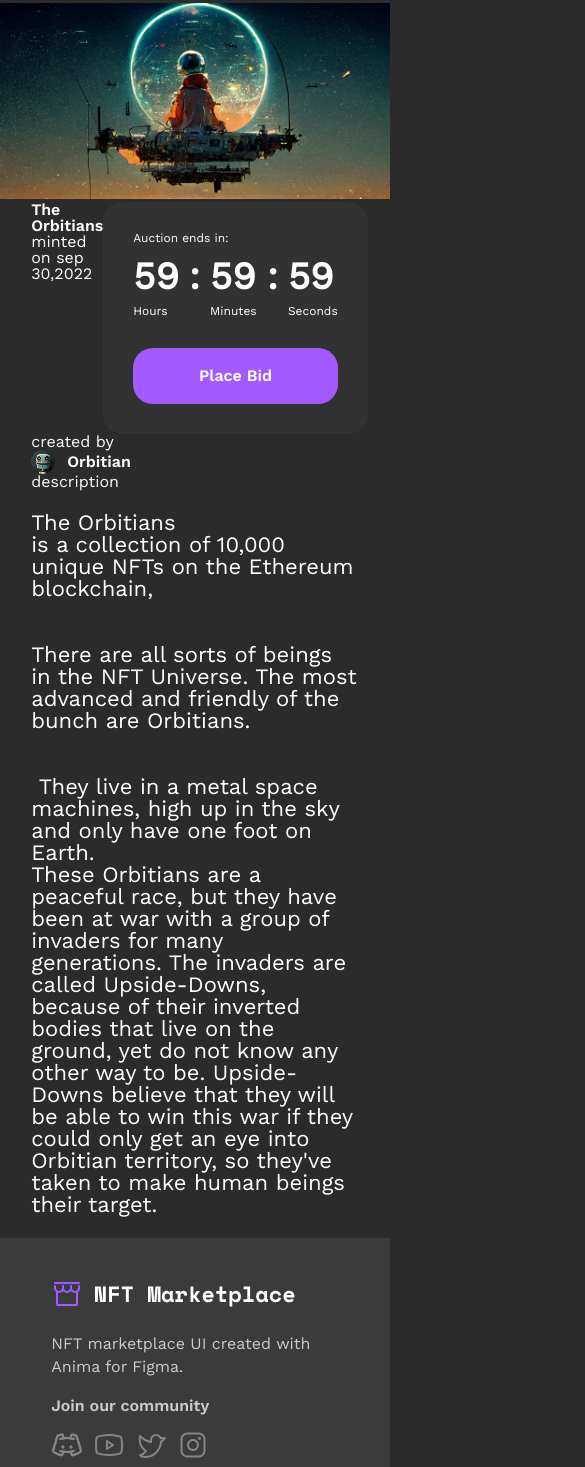
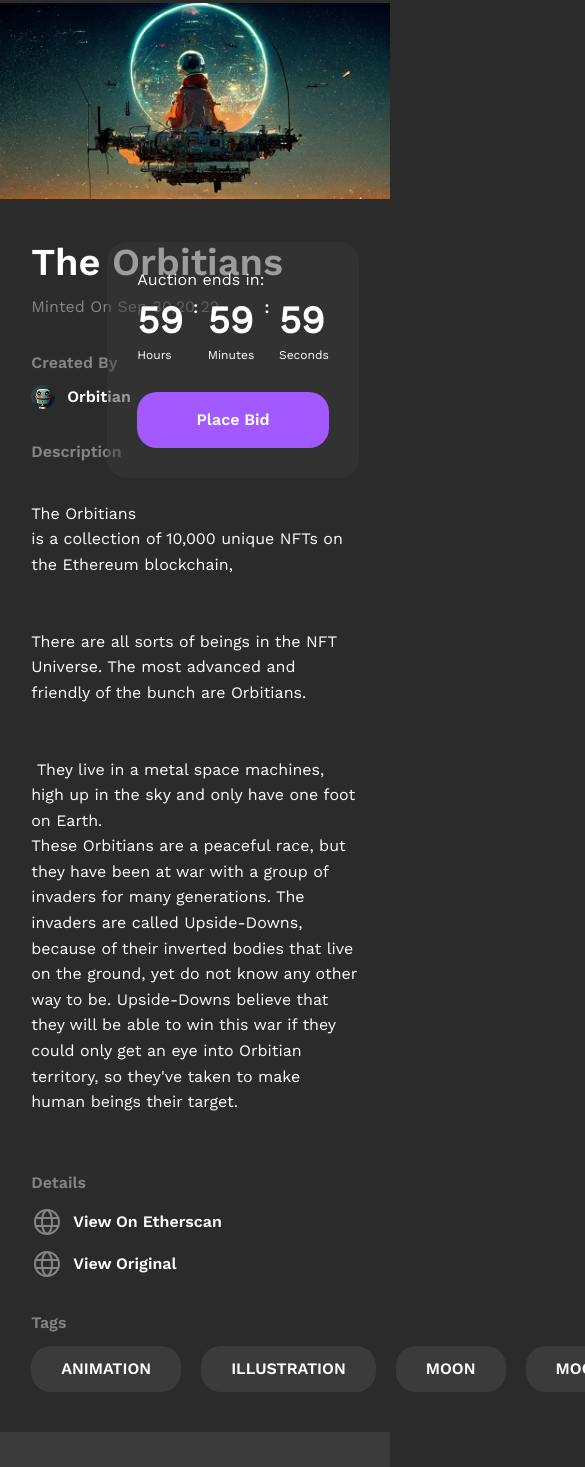
Before and after one commit to Gkhundadze/nft-marketplace, a plain HTML site: page nft-page.html in a window 390 px wide. Shown: the part 72-1539 px from the top of the page, 585 px wide, since content can reach past the window. Drawn offline with Linux system fonts and the light colour scheme.

Commit message:
Add remaining content inside of nft-info section and add 992 px for tablet not finnsihed yet

```diff
--- a/assets/css/style.css
+++ b/assets/css/style.css
@@ -241,6 +241,14 @@ section {
   font-size: var(--base);
   transition-duration: 0.3s;
 
+  &.tag{
+    padding: 12px 30px;
+    color: var(--light-300);
+    text-transform: uppercase;
+    background-color: var(--dark-300);
+
+  }
+
   &.secondary {
     padding: 20px 50px;
   }
@@ -1177,17 +1185,35 @@ body[page="nft-page"]{
 
 }
 
-section.nft-info{
+section.nft-info {
   padding-block: 0;
-  picture{
-    img{
+
+  picture {
+    img {
       width: 100%;
     }
 
   }
+
   article {
+    position: relative;
+    padding-block: 40px;
+
+    h1 {
+      font-size: var(--heading-2);
+    }
+
+    h1+p {
+      color: var(--light-500);
+      font-size: var(--heading-5);
+      margin-top: 10px;
+
+    }
+
     .countdown-wrapper {
-        z-index: 2;
+      position: absolute;
+      right: 0;
+      top: 40px;
       background-color: rgba(59, 59, 59, 50%);
       padding: 30px;
       border-radius: var(--primary-radius);
@@ -1224,15 +1250,62 @@ section.nft-info{
 
         margin-top: 30px;
       }
-      }
-      h2{
+
+    }
+
+    h4 {
+      font-size: var(--heading-5);
+      color: var(--light-500);
+      margin-block: 30px 10px;
+    }
+
+    .details-wrapper {
+      a {
+        color: var(--light-300);
+        gap: 10px;
+        font-size: var(--heading-5);
+
+        &:not(:last-child) {
+          margin-bottom: 10px;
+        }
+      }
+    }
+
+    .tags-wrapper {
+      gap: 20px;
+    }
+
+
+
+
+    h2 {
+
+      font-size: var(--heading-5);
       gap: 12px;
     }
   }
-    p.description-text{
+
+  p.description-text {
     max-width: 605px;
     white-space: pre-wrap;
     font-size: var(--heading-5);
+  }
+
+  @media (max-width: 992px){
+    article{
+
+      h1{
+        font-size: var(--heading-3);
+      }
+      /* need fix */
+      h1+p, h2, h4, .details-wrapper a, p:not(:has(.twodots p)){
+        font-size: var(--base);
+      }
+    }
+    p.description-text{
+      max-width: 365px;
+      font-size: var(--base);
+    }
   }
 }
 
@@ -1659,6 +1732,7 @@ section.nft-info{
 
         .countdown-wrapper {
           margin-top: -235px;
+
         }
       }
     }
--- a/nft-page.html
+++ b/nft-page.html
@@ -123,12 +123,12 @@
                 <article>
                     <div class="d-flex justify-between">
                         <div>
-                            <h1>
+                            <h1 class="lh-110 bold-600">
                                 The Orbitians
                             </h1>
-                            <p>
+                            <p class="lh-160 capitalize">
                                 minted on
-                                <time datetime="sep 30,2022">sep 30,2022
+                                <time datetime="sep 30,2022">sep 30,20  22
 
 
                                 </time>
@@ -165,18 +165,19 @@
 
                         </div>
                     </div>
-                    <p>
+                    <h4 class="lh-160 bold-700 capitalize">
                         created by
-                    </p>
-                    <h2 class="d-flex align-center">
+                    </h4>
+                    <h2 class="d-flex align-center lh-140 bold-600">
                         <img src="assets/images/avatar-orbitian.png" alt="orbitian avatar">
                         Orbitian
                     </h2>
-                    <p>
+                    <h4 class="lh-160 bold-700 capitalize">
                         description
-                    </p>
+                    </h4>
 
-                <p class="description-text">
+
+                <p class="description-text lh-160">
 The Orbitians
 is a collection of 10,000 unique NFTs on the Ethereum blockchain,
 
@@ -187,6 +188,24 @@ There are all sorts of beings in the NFT Universe. The most advanced and friendl
  They live in a metal space machines, high up in the sky and only have one foot on Earth.
 These Orbitians are a peaceful race, but they have been at war with a group of invaders for many generations. The invaders are called Upside-Downs, because of their inverted bodies that live on the ground, yet do not know any other way to be. Upside-Downs believe that they will be able to win this war if they could only get an eye into Orbitian territory, so they've taken to make human beings their target.
                 </p>
+                <h4 class="lh-160 bold-700 capitalize">
+                    details
+                </h4>
+                <div class="details-wrapper">
+                <a class="d-flex align-center capitalize lh-160" href="">
+                    <img src="assets/images/icons/globe.svg" alt="globe"> view on etherscan
+                </a>
+                <a class="d-flex align-center capitalize lh-160" href="">
+                    <img src="assets/images/icons/globe.svg" alt="globe"> view original
+                </a>
+            </div>
+            <h4 class="lh-160 bold-700 capitalize">tags</h4>
+                    <div class="tags-wrapper d-flex align-center">
+                        <a class="btn tag lh-140" href="#"> animation</a>
+                        <a class="btn tag lh-140" href="#"> illustration</a>
+                        <a class="btn tag lh-140" href="#"> moon</a>
+                        <a class="btn tag lh-140" href="#"> moon</a>
+                    </div>
                 </article>
             </div>
 
```
Lines whose indentation alone changed are shown as unchanged.
